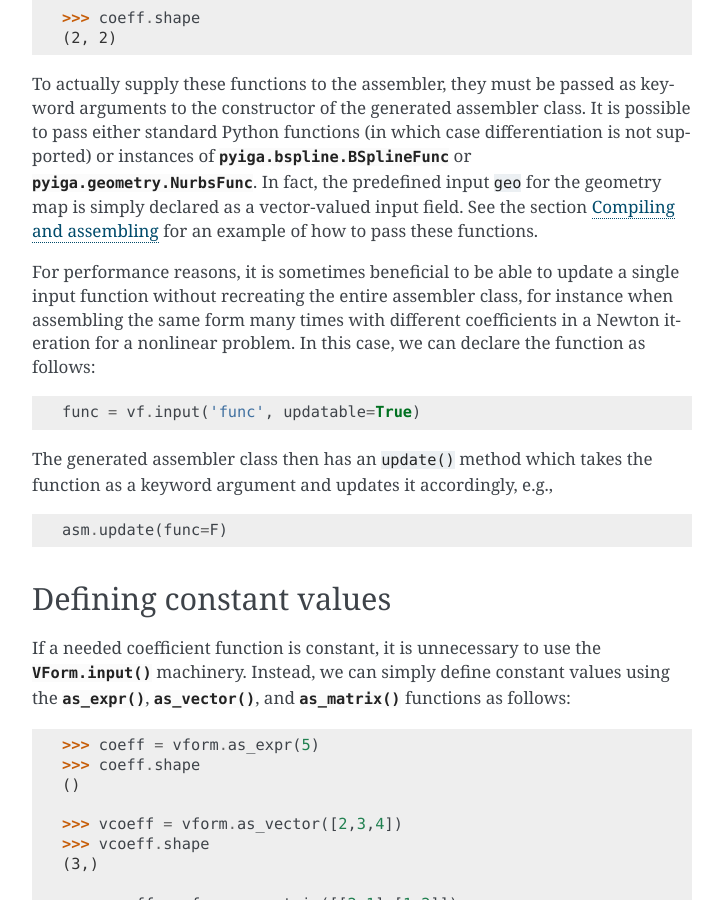
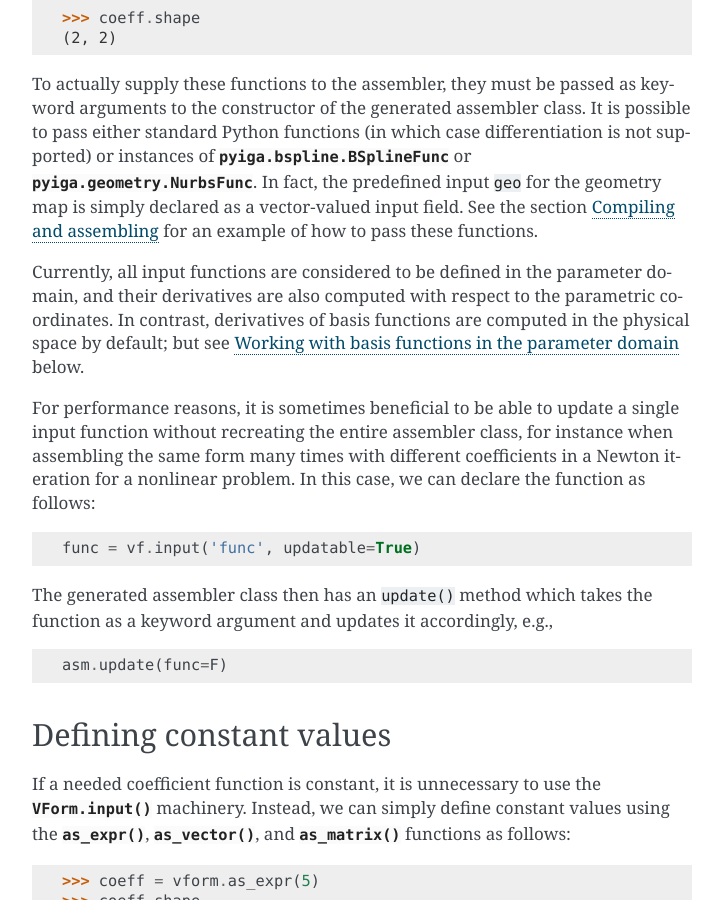
Before and after one commit to c-f-h/pyiga, a Sphinx documentation site: the page built from docs/source/guide/vforms.rst, in a window 1280 px wide and 900 px high, scrolled down 4142 px. Shown: the whole window, without its empty margins (388-1111 px from the left). Built offline with Sphinx 7.4.7, drawn with Linux system fonts in a browser that asks for light colours.

Commit message:
clarify parametric/physical in the docs

```diff
--- a/docs/source/guide/vforms.rst
+++ b/docs/source/guide/vforms.rst
@@ -205,8 +205,14 @@ case differentiation is not supported) or instances of
 :class:`pyiga.bspline.BSplineFunc` or :class:`pyiga.geometry.NurbsFunc`. In fact,
 the predefined input ``geo`` for the geometry map is simply declared as
 a vector-valued input field.
-See the section `Compiling and assembling`_ for an example of how to
+See the section :ref:`sec-compiling` for an example of how to
 pass these functions.
+
+Currently, all input functions are considered to be defined in the
+parameter domain, and their derivatives are also computed with
+respect to the parametric coordinates. In contrast, derivatives of
+basis functions are computed in the physical space by default;
+but see :ref:`sec-parametric` below.
 
 For performance reasons, it is sometimes beneficial to be able to update
 a single input function without recreating the entire assembler class,
@@ -274,6 +280,8 @@ input function ``f``::
     vf.add(f * v * dx)
 
 
+.. _sec-parametric:
+
 Working with basis functions in the parameter domain
 ----------------------------------------------------
 
```
Also changed, not shown: other parts of docs/source/guide/vforms.rst (+1 -0 lines).
